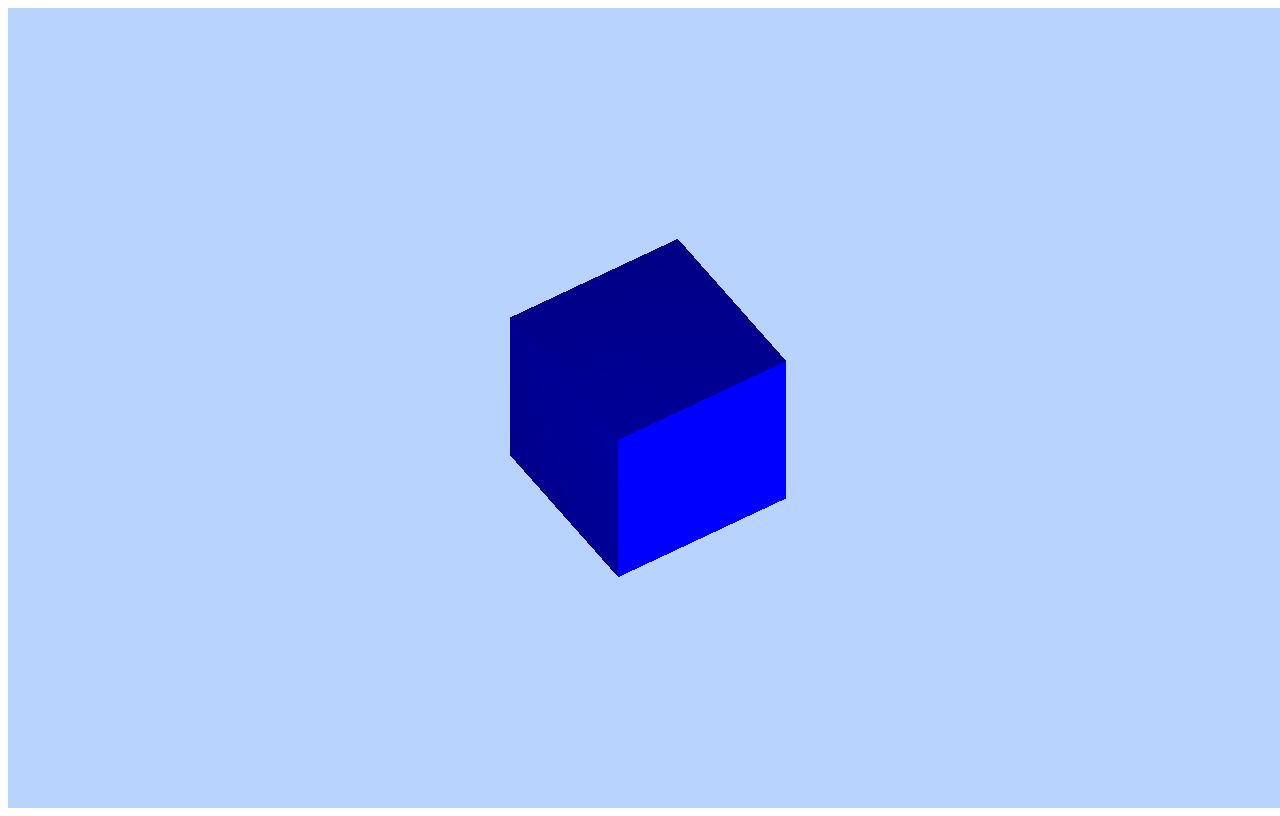
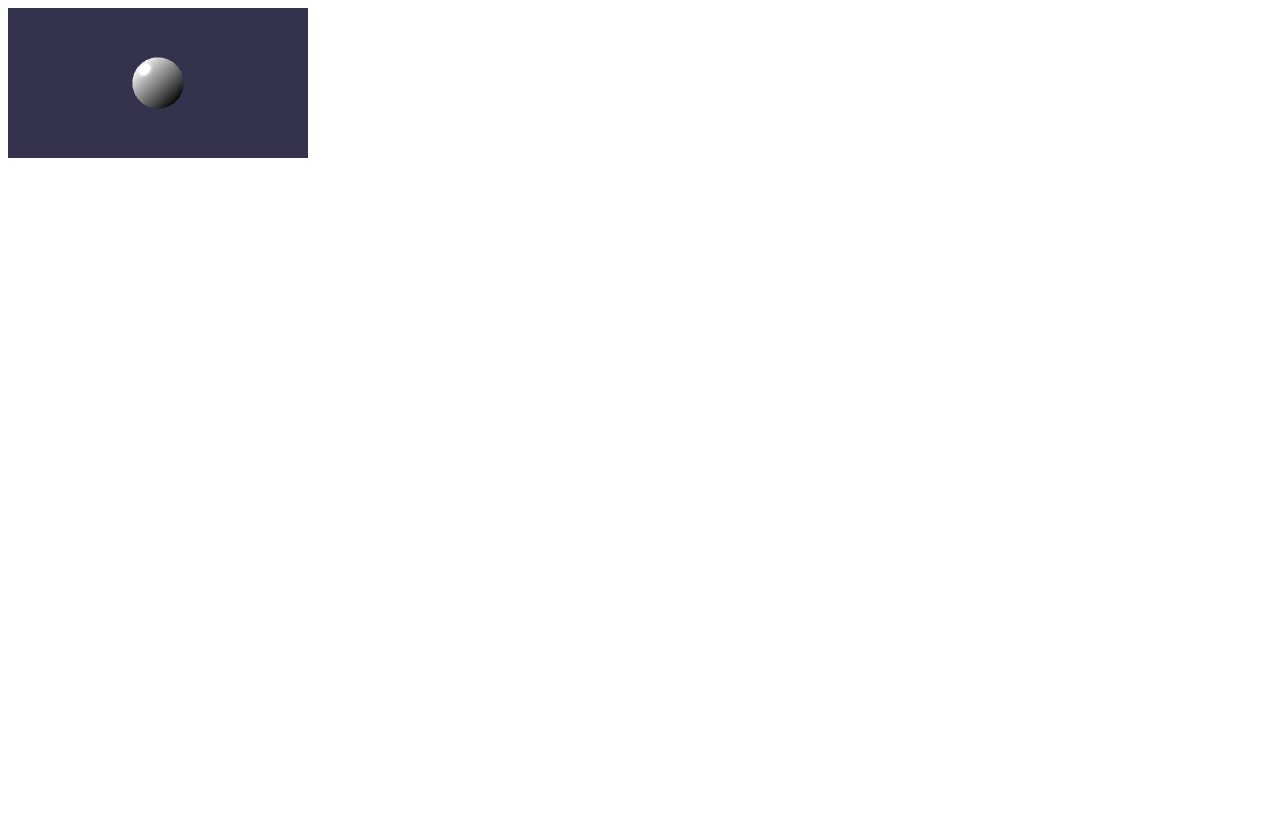
Before and after one commit to FS7777777/webpack-hot, a website built with webpack: page index.html in a window 1280 px wide. Built offline with nearby package versions, Linux system fonts and the light colour scheme.

Commit message:
add babylonjs

```diff
--- a/app.js
+++ b/app.js
@@ -1,60 +1,38 @@
-import * as THREE from 'three';
-import { OrbitControls } from 'three/examples/jsm/controls/OrbitControls.js';
-// const OrbitControls = require('three/examples/jsm/controls/OrbitControls.js')
+import * as BABYLON from 'babylonjs';
+// import { Scene, Engine } from 'babylonjs';
 
+var canvas = document.getElementById("renderCanvas"); // Get the canvas element
+var engine = new BABYLON.Engine(canvas, true); // Generate the BABYLON 3D engine
 
-/**
-    * 创建场景对象Scene
-    */
-var scene = new THREE.Scene();
-/**
- * 创建网格模型
- */
-// var geometry = new THREE.SphereGeometry(60, 40, 40); //创建一个球体几何对象
-var geometry = new THREE.BoxGeometry(100, 100, 100); //创建一个立方体几何对象Geometry
-var material = new THREE.MeshLambertMaterial({
-  color: 0x0000ff
-}); //材质对象Material
-var mesh = new THREE.Mesh(geometry, material); //网格模型对象Mesh
-scene.add(mesh); //网格模型添加到场景中
+/******* Add the create scene function ******/
+var createScene = function () {
 
-/**
-     * 光源设置
-     */
-//点光源
-var point = new THREE.PointLight(0xffffff);
-point.position.set(400, 200, 300); //点光源位置
-scene.add(point); //点光源添加到场景中
-//环境光
-var ambient = new THREE.AmbientLight(0x444444);
-scene.add(ambient);
+  // Create the scene space
+  var scene = new BABYLON.Scene(engine);
 
-/**
-     * 相机设置
-     */
-var width = window.innerWidth; //窗口宽度
-var height = window.innerHeight; //窗口高度
-var k = width / height; //窗口宽高比
-var s = 200; //三维场景显示范围控制系数，系数越大，显示的范围越大
-//创建相机对象
-var camera = new THREE.OrthographicCamera(-s * k, s * k, s, -s, 1, 1000);
-camera.position.set(200, 300, 200); //设置相机位置
-camera.lookAt(scene.position); //设置相机方向(指向的场景对象)
-/**
- * 创建渲染器对象
- */
-var renderer = new THREE.WebGLRenderer();
-renderer.setSize(width, height);//设置渲染区域尺寸
-renderer.setClearColor(0xb9d3ff, 1); //设置背景颜色
-document.body.appendChild(renderer.domElement); //body元素中插入canvas对象
-//执行渲染操作   指定场景、相机作为参数
+  // Add a camera to the scene and attach it to the canvas
+  var camera = new BABYLON.ArcRotateCamera("Camera", Math.PI / 2, Math.PI / 2, 2, new BABYLON.Vector3(0, 0, 5), scene);
+  camera.attachControl(canvas, true);
 
-function render() {
-  renderer.render(scene, camera);//执行渲染操作
-  mesh.rotateY(0.01);//每次绕y轴旋转0.01弧度
-  requestAnimationFrame(render);//请求再次执行渲染函数render
-}
-render();
+  // Add lights to the scene
+  var light1 = new BABYLON.HemisphericLight("light1", new BABYLON.Vector3(1, 1, 0), scene);
+  var light2 = new BABYLON.PointLight("light2", new BABYLON.Vector3(0, 1, -1), scene);
 
-var controls = new OrbitControls(camera, renderer.domElement);//创建控件对象
-// controls.addEventListener('change', renderer);//监听鼠标、键盘事件
+  // Add and manipulate meshes in the scene
+  var sphere = BABYLON.MeshBuilder.CreateSphere("sphere", { diameter: 2 }, scene);
+
+  return scene;
+};
+/******* End of the create scene function ******/
+
+var scene = createScene(); //Call the createScene function
+
+// Register a render loop to repeatedly render the scene
+engine.runRenderLoop(function () {
+  scene.render();
+});
+
+// Watch for browser/canvas resize events
+window.addEventListener("resize", function () {
+  engine.resize();
+});
--- a/index.html
+++ b/index.html
@@ -8,7 +8,7 @@
 
 <body>
 	<div id='app'>
-
+		<canvas id='renderCanvas'></canvas>
 	</div>
 </body>
 
```
Also changed, not shown: package.json (+9 -1 lines).
